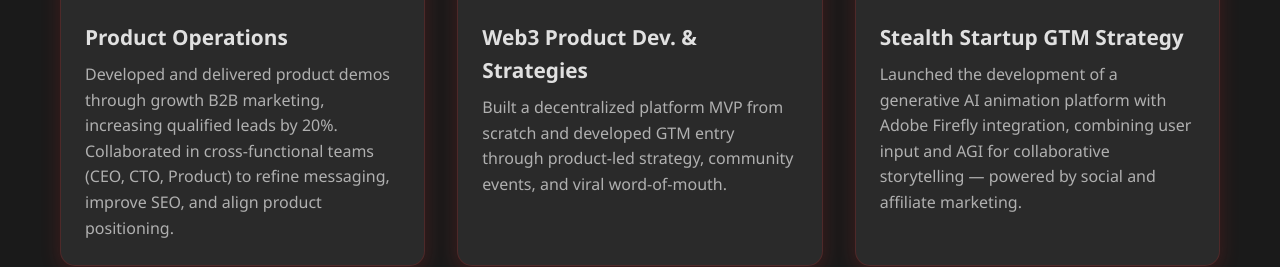
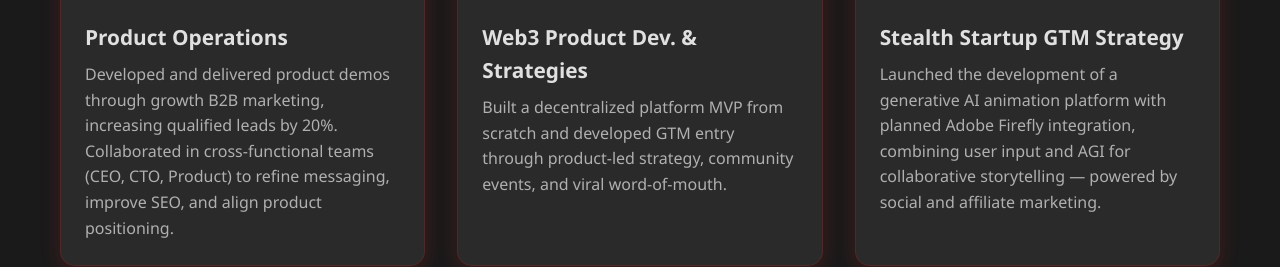
Before and after one commit to Cocozilla/NAhmed, a plain HTML site: page index.html in a window 1280 px wide. Shown: the part 3171-3438 px from the top of the page. Drawn offline with Linux system fonts and the light colour scheme.

Commit message:
Update index.html

```diff
--- a/index.html
+++ b/index.html
@@ -799,7 +799,7 @@
                     </div>
                     <div class="portfolio-content">
                         <h3>Stealth Startup GTM Strategy</h3>
-                        <p>Launched the development of a generative AI animation platform with Adobe Firefly integration, combining user input and AGI for collaborative storytelling — powered by social and affiliate marketing.</p>
+                        <p>Launched the development of a generative AI animation platform with planned Adobe Firefly integration, combining user input and AGI for collaborative storytelling — powered by social and affiliate marketing.</p>
                     </div>
                 </div>
             </div>
```
